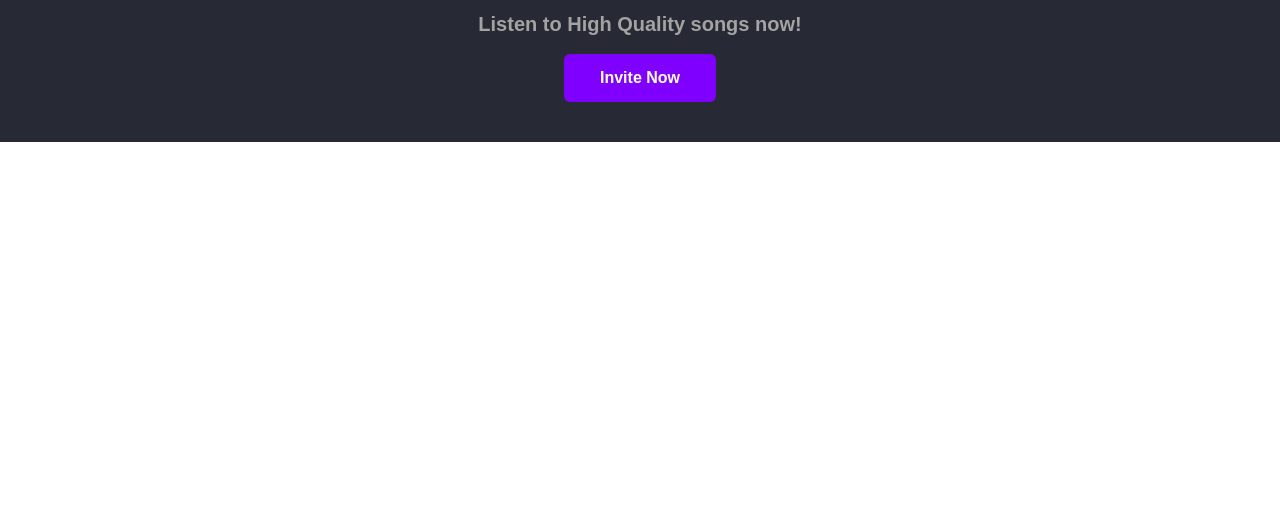
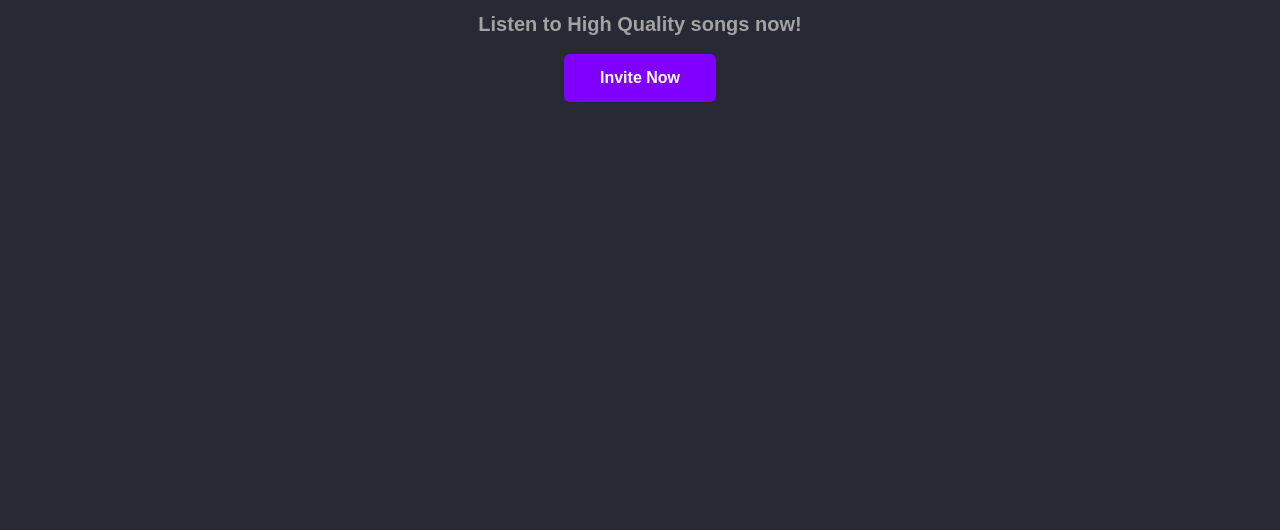
Before and after one commit to boting-devs/vibr-website, an Astro site: page / in a window 1280 px wide. Shown: the part 270-800 px from the top of the page. Built offline with nearby package versions, Linux system fonts and the light colour scheme; Astro itself is replaced by a stand-in of ours.

Commit message:
style: more formatting

```diff
--- a/astro.config.mjs
+++ b/astro.config.mjs
@@ -6,5 +6,5 @@ import sitemap from "@astrojs/sitemap";
 // https://astro.build/config
 export default defineConfig({
   site: "https://u.rl",
-  integrations: [tailwind(), sitemap()],
+  integrations: [tailwind({ applyBaseStyles: false }), sitemap()],
 });
--- a/src/components/sections/Home.astro
+++ b/src/components/sections/Home.astro
@@ -1,4 +1,4 @@
-<div class="py-0 px-0 w-full m-auto text-center text-white mb-10">
+<div class="py-0 px-0 w-full text-center text-white mb-10">
   <div class="mt-28">
     <div class="text-7xl font-bold">
       <h1>Vibr</h1>
--- a/src/pages/index.astro
+++ b/src/pages/index.astro
@@ -11,7 +11,7 @@ import Home from "../components/sections/Home.astro";
   </head>
 
   <body class="m-0 p-0 box-border">
-    <main class="h-full bg-[#272934] text-white font-normal">
+    <main class="h-screen bg-[#272934] text-white font-normal">
       <section class="flex w-full justify-center h-full">
         <Home />
       </section>
--- a/tailwind.config.js
+++ b/tailwind.config.js
@@ -5,13 +5,13 @@ module.exports = {
       fontFamily: {
         normal: ["Ubuntu", "sans-serif"],
       },
-      colors:{
-        "custom-purple" : "#8000FF",
-        "custom-blue" : "#2500FF",
-        "hot-magenta" : "#FF00E1" ,
-        "light-purp" : "#DA00FF",
-        home:"#272934",
-      }
+      colors: {
+        "custom-purple": "#8000FF",
+        "custom-blue": "#2500FF",
+        "hot-magenta": "#FF00E1",
+        "light-purple": "#DA00FF",
+        home: "#272934",
+      },
     },
   },
   plugins: [],
```
